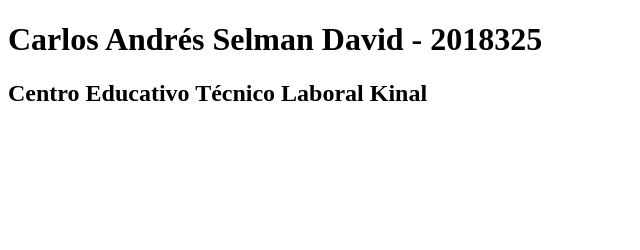
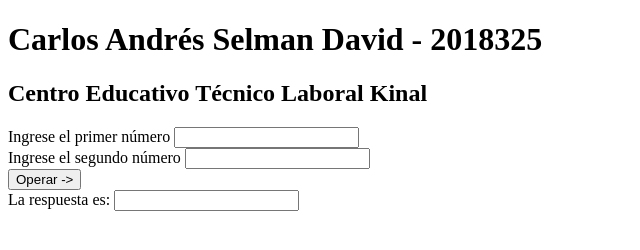
Before and after one commit to Carlos-Selman/IN5BM, a plain HTML site: page index.html in a window 1280 px wide. Shown: the whole page, without its empty margins (0-640 px from the left). Drawn offline with Linux system fonts and the light colour scheme.

Commit message:
Se hizo función para sumar dos números en script

```diff
--- a/index.html
+++ b/index.html
@@ -8,5 +8,26 @@
 <body>
     <h1>Carlos Andrés Selman David - 2018325</h1>
     <h2>Centro Educativo Técnico Laboral Kinal</h2>
+
+    <form>
+        <label for="number1">Ingrese el primer número</label>
+        <input type="text" id="num1"><br>
+        <label for="number2">Ingrese el segundo número</label>
+        <input type="text" id="num2"><br>
+        <input type="button" onclick="suma()" value="Operar ->"><br>
+        <label for="resultado">La respuesta es:</label>
+        <input type="text" id="num3"><br>
+    </form>
+
+    <script>
+        var n1,n2, result;
+
+        function suma(){
+            n1= num1.value *1;
+            n2 = num2.value *1;
+            result = n1+n2;
+            num3.value = result
+        }
+    </script>
 </body>
 </html>
```
